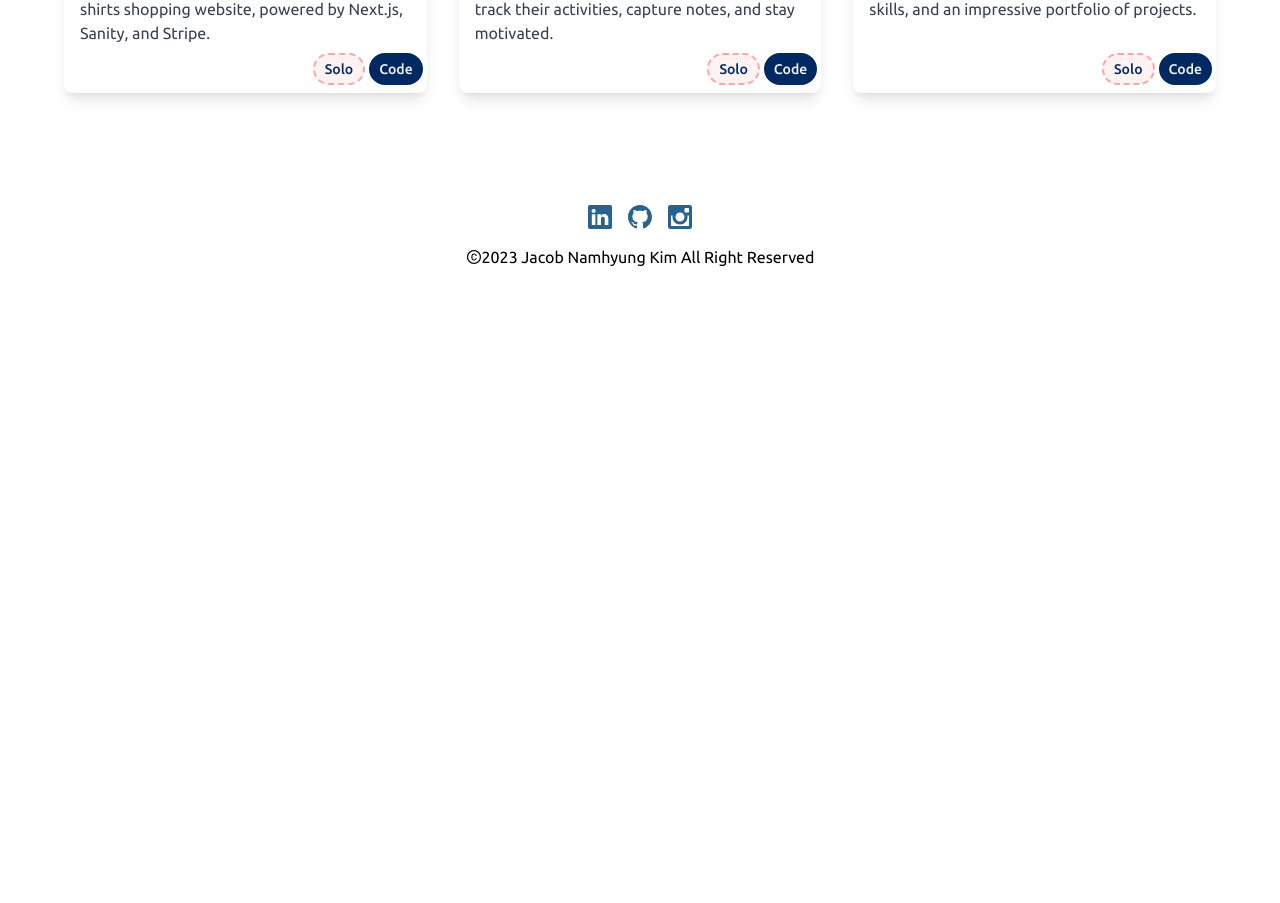
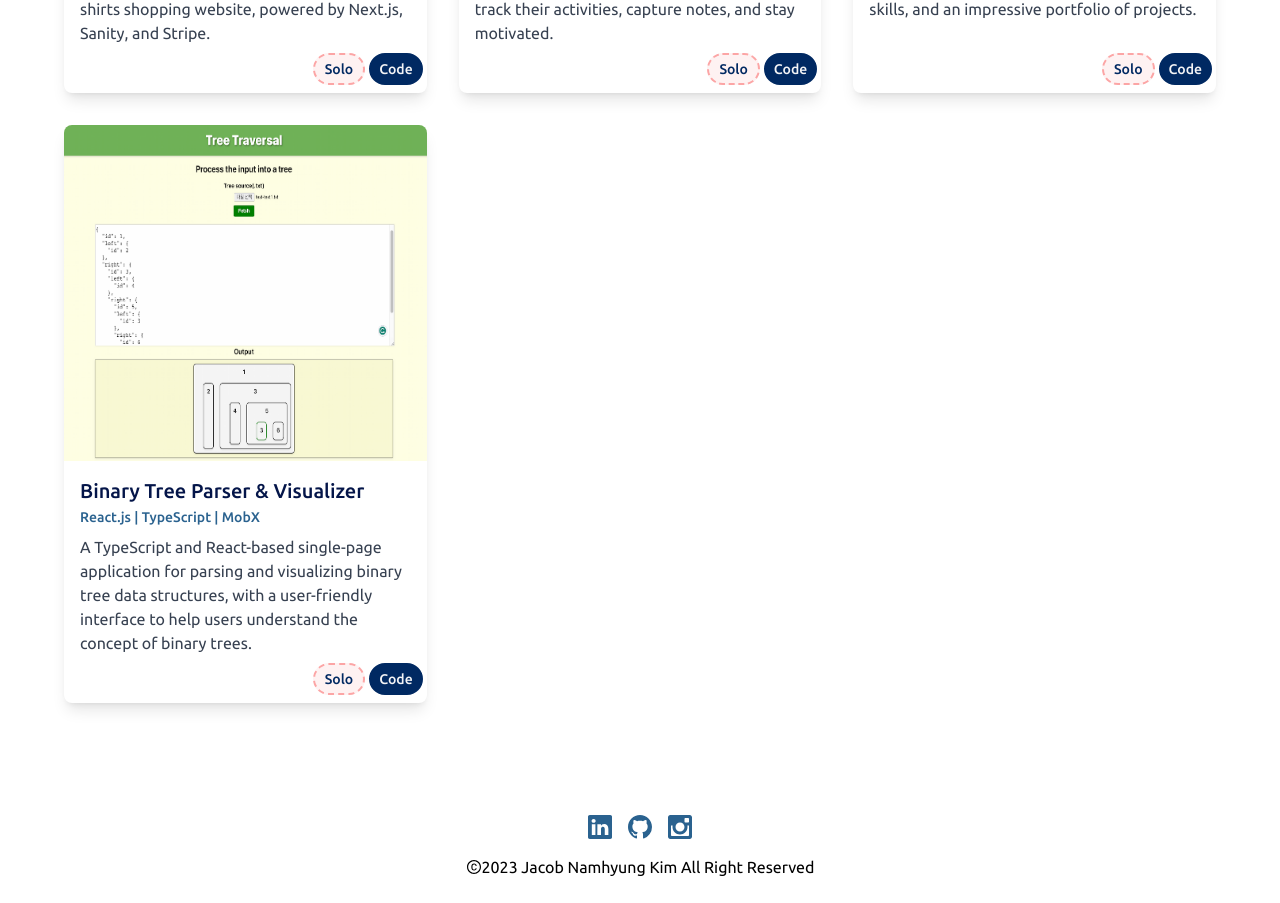
Before and after one commit to everywherejacobkim/portfolio-renewal-nextjs, a Next.js app: page /projects in a window 1280 px wide. Shown: the part 1280-2183 px from the top of the page. Before the commit the page ends 1573 px from the top, so only its background shows below. Built offline with nearby package versions, Linux system fonts and the light colour scheme; a web font is replaced by a local one.

Commit message:
Chore: add new project image to sliders

```diff
--- a/src/pages/components/slider/ProjectSlider.tsx
+++ b/src/pages/components/slider/ProjectSlider.tsx
@@ -4,14 +4,26 @@ import ImageSliderWeb from "./ImageSliderWeb";
 import project1 from "../../../../public/assets/images/projects/handyChef.png";
 import project2 from "../../../../public/assets/images/projects/pomodee.png";
 import project3 from "../../../../public/assets/images/projects/bcspcaRenewal.png";
-import project4 from "../../../../public/assets/images/projects/myDailyNote.png";
-import project5 from "../../../../public/assets/images/projects/portfolioPage.jpg";
-import project6 from "../../../../public/assets/images/projects/eCommerce.png";
+import project4 from "../../../../public/assets/images/projects/eCommerce.png";
+import project5 from "../../../../public/assets/images/projects/myDailyNote.png";
+import project6 from "../../../../public/assets/images/projects/binaryTree.png";
 
 const projectImages = [
   project1,
   project2,
   project3,
+  project4,
+  project5,
+  project6,
+];
+
+const teamProjectImages = [
+  project1,
+  project2,
+  project3,
+];
+
+const soloProjectImages = [
   project4,
   project5,
   project6,
@@ -39,15 +51,15 @@ const ProjectSlider = () => {
       <div className="flex flex-col md:flex-row gap-12">
         <div className="">
           <h1 className="text-2xl md:text-3xl text-center text-primary-200 font-bold bg-blue-100 rounded-t-xl py-1">
-            Project With Team
+            Projects With Team
           </h1>
-          <ImageSliderMobile images={projectImages} />
+          <ImageSliderMobile images={teamProjectImages} />
         </div>
         <div className="">
           <h1 className="text-2xl md:text-3xl text-center text-primary-200 font-bold bg-red-100 rounded-t-xl py-1">
-            Individual Project
+            Solo Projects
           </h1>
-          <ImageSliderMobile images={projectImages} />
+          <ImageSliderMobile images={soloProjectImages} />
         </div>
       </div>
     );
--- a/src/pages/projects/index.tsx
+++ b/src/pages/projects/index.tsx
@@ -71,6 +71,17 @@ const index = () => {
       link: "https://devjacobkim.co",
       code: "https://github.com/everywherejacobkim/portfolio-renewal-nextjs",
     },
+    {
+      id: 7,
+      type: "Solo",
+      title: "Binary Tree Parser & Visualizer",
+      description:
+        "A TypeScript and React-based single-page application for parsing and visualizing binary tree data structures, with a user-friendly interface to help users understand the concept of binary trees.",
+      stack: "React.js | TypeScript | MobX",
+      image: "/assets/images/projects/binaryTree.png",
+      link: "https://binary-tree-parser.netlify.app",
+      code: "https://github.com/everywherejacobkim/parsing-tree-react-typescript",
+    },
   ];
 
   return (
```
Also changed, not shown: public/assets/images/projects/binaryTree.png (added).
